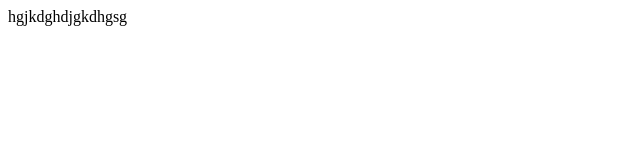
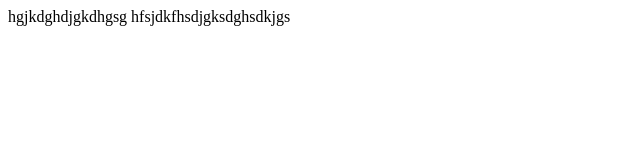
Before and after one commit to 123467890123/ROSE, a plain HTML site: page index.html in a window 1280 px wide. Shown: the whole page, without its empty margins (0-640 px from the left). Drawn offline with Linux system fonts and the light colour scheme.

Commit message:
Update index.html

```diff
--- a/index.html
+++ b/index.html
@@ -8,5 +8,7 @@
     </head>
     <body>
         hgjkdghdjgkdhgsg
+        hfsjdkfhsdjgksdghsdkjgs
+
     </body>
     </html>
```
